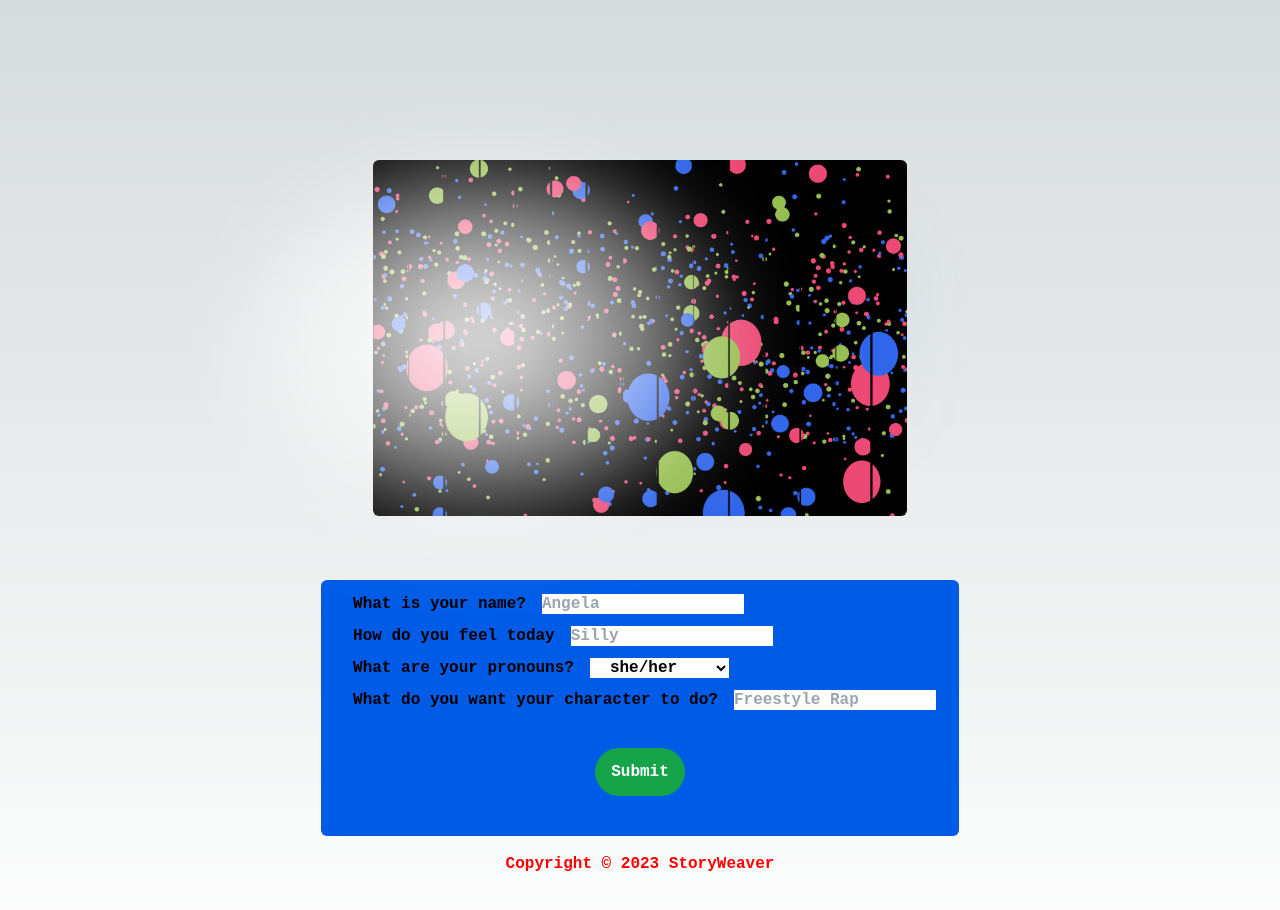
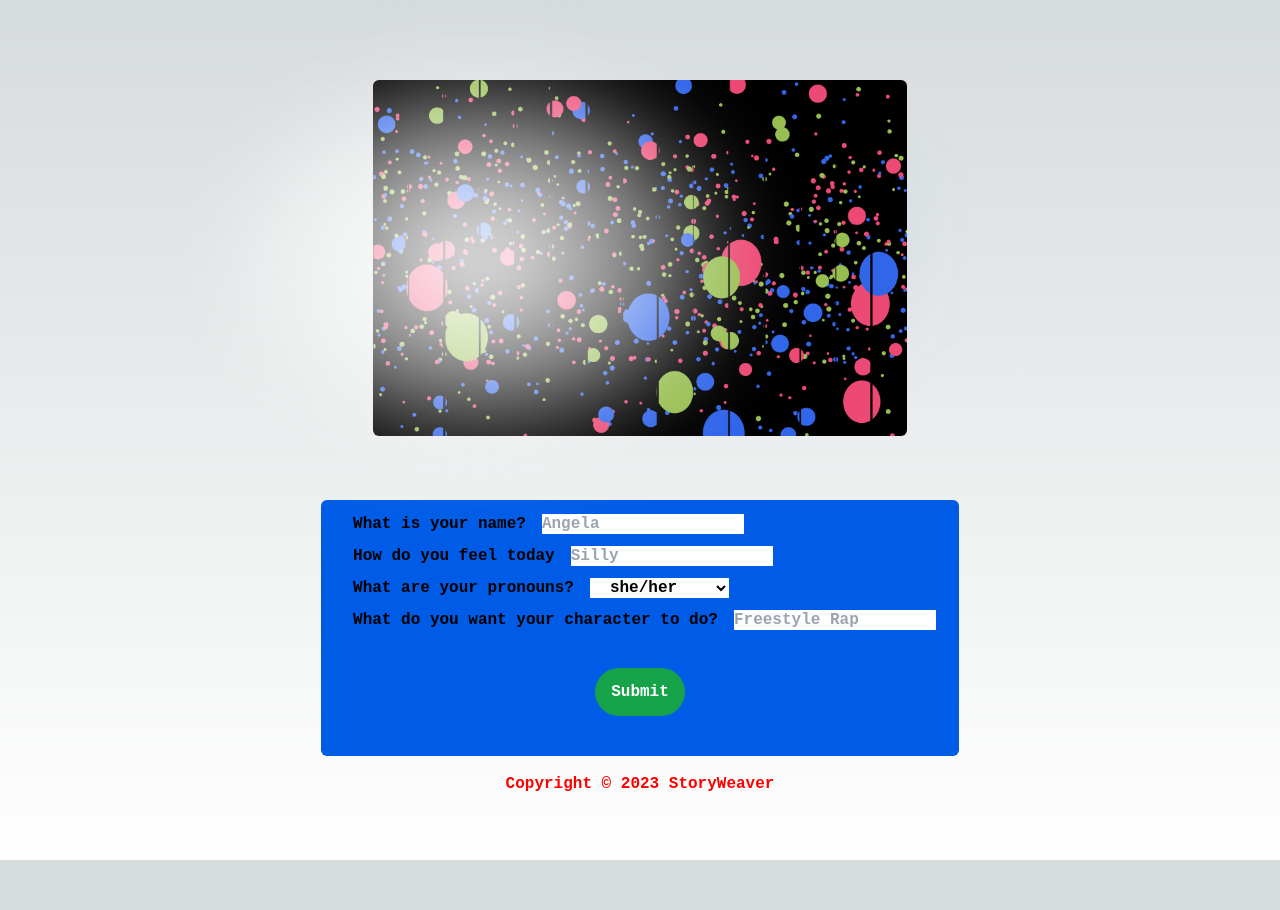
Before and after one commit to sinancang/StoryWeaver.ai, a Next.js app in the folder my-app/: page / in a window 1280 px wide. Shown: the top 910 px of the page. After the commit the page ends 860 px from the top, so only its background shows below. Built offline with nearby package versions, Linux system fonts and the light colour scheme; a web font is replaced by a local one.

Commit message:
decreased spacing

```diff
--- a/my-app/src/styles/Home.module.css
+++ b/my-app/src/styles/Home.module.css
@@ -3,7 +3,7 @@
   flex-direction: column;
   justify-content: space-between;
   align-items: center;
-  padding: 6rem;
+  padding: 1rem 0 3rem ;
   min-height: 100vh;
 }
 
```
